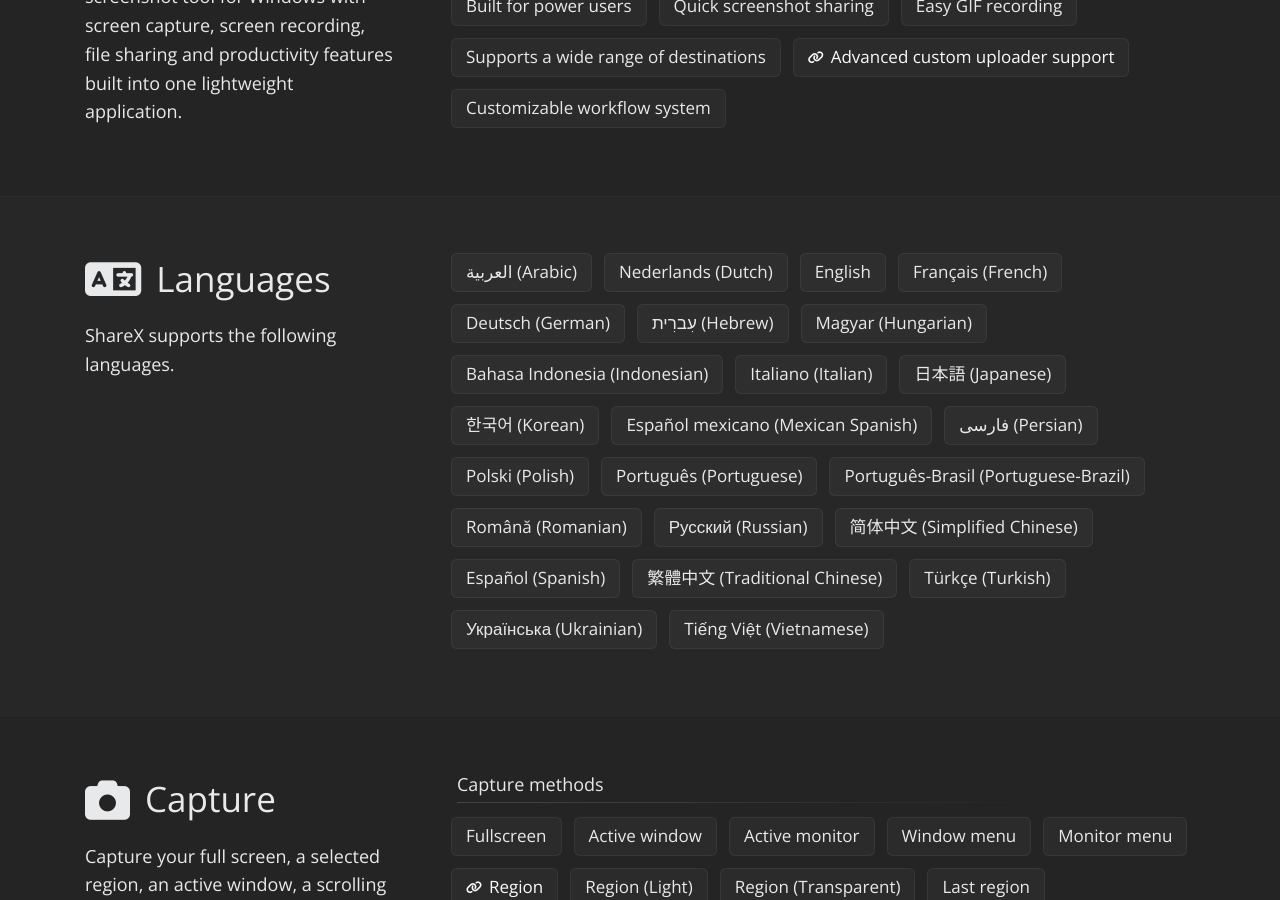
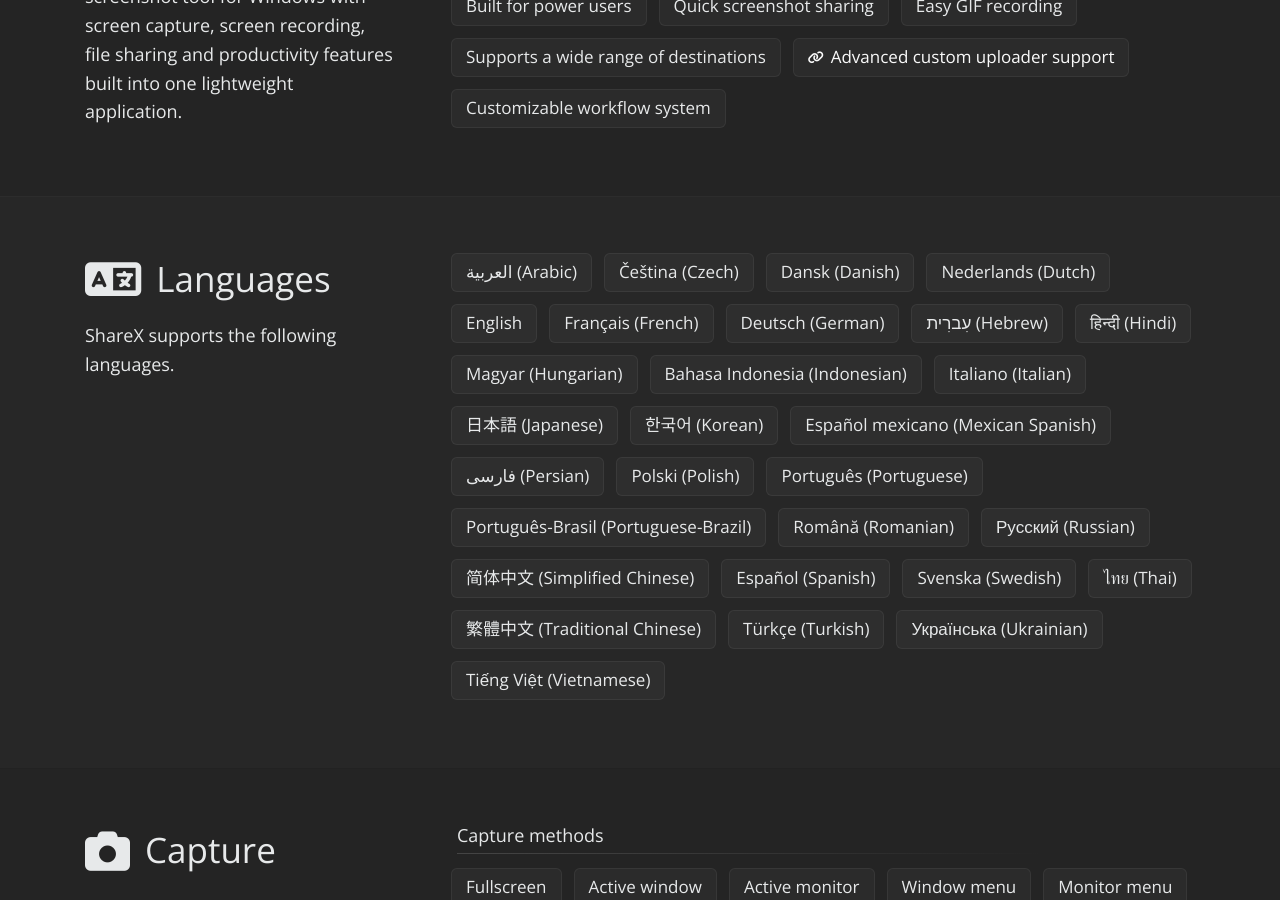
Before and after one commit to ShareX/sharex.github.io, a Jekyll site: the page built from index.html, in a window 1280 px wide and 900 px high, scrolled down 1525 px. Built offline with Jekyll 4.4.1, drawn with Linux system fonts in a browser that asks for light colours; some web fonts are replaced.

Commit message:
Add Czech, Danish, Hindi, Swedish, and Thai to language list

```diff
--- a/index.html
+++ b/index.html
@@ -84,11 +84,14 @@
             <div class="feature-section-content">
                 <div class="row">
                     <div class="col-sm-3">العربية (Arabic)</div>
+                    <div class="col-sm-3">Čeština (Czech)</div>
+                    <div class="col-sm-3">Dansk (Danish)</div>
                     <div class="col-sm-3">Nederlands (Dutch)</div>
                     <div class="col-sm-3">English</div>
                     <div class="col-sm-3">Français (French)</div>
                     <div class="col-sm-3">Deutsch (German)</div>
                     <div class="col-sm-3">עִברִית (Hebrew)</div>
+                    <div class="col-sm-3">हिन्दी (Hindi)</div>
                     <div class="col-sm-3">Magyar (Hungarian)</div>
                     <div class="col-sm-3">Bahasa Indonesia (Indonesian)</div>
                     <div class="col-sm-3">Italiano (Italian)</div>
@@ -103,6 +106,8 @@
                     <div class="col-sm-3">Русский (Russian)</div>
                     <div class="col-sm-3">简体中文 (Simplified Chinese)</div>
                     <div class="col-sm-3">Español (Spanish)</div>
+                    <div class="col-sm-3">Svenska (Swedish)</div>
+                    <div class="col-sm-3">ไทย (Thai)</div>
                     <div class="col-sm-3">繁體中文 (Traditional Chinese)</div>
                     <div class="col-sm-3">Türkçe (Turkish)</div>
                     <div class="col-sm-3">Українська (Ukrainian)</div>
```
